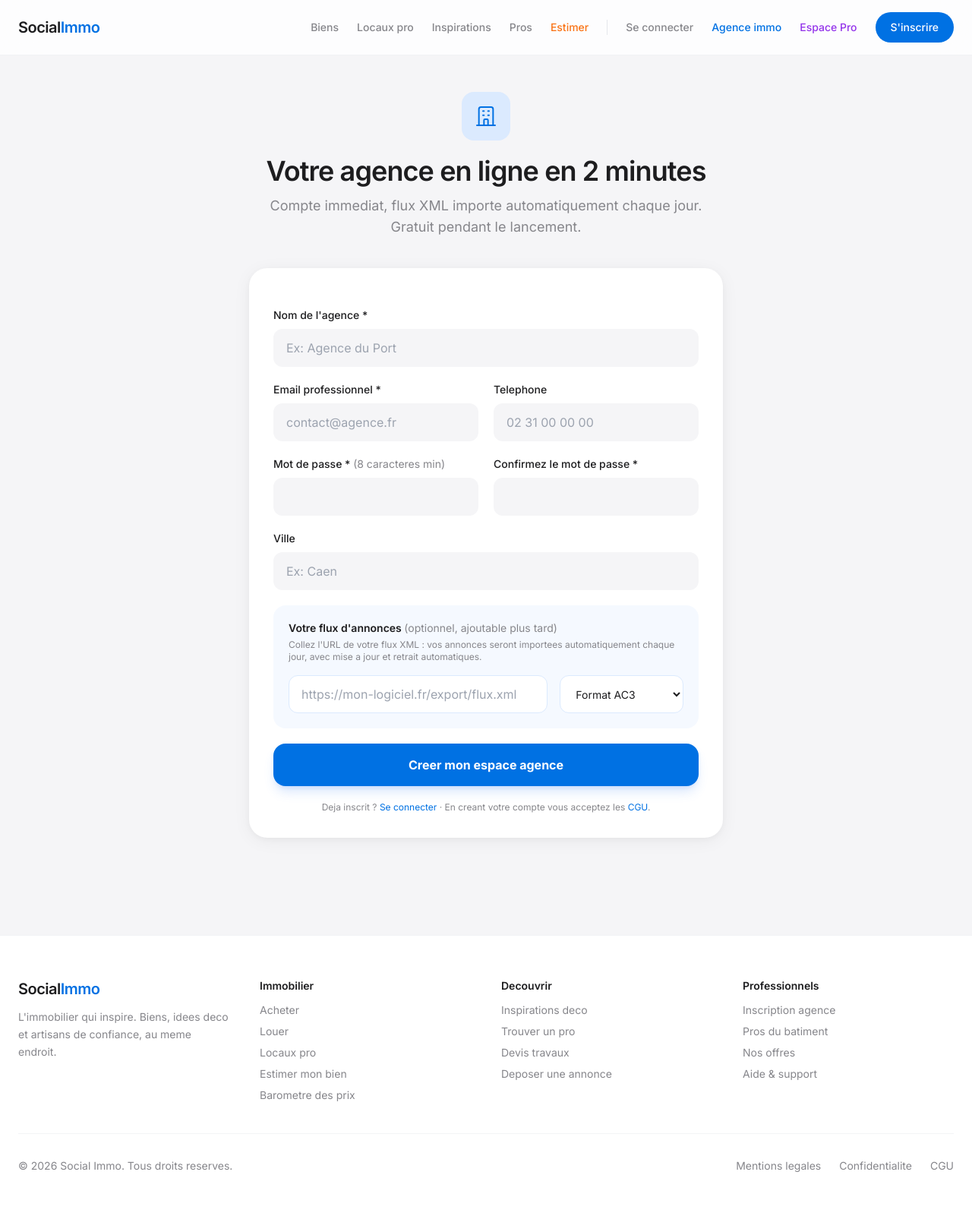
After one commit to CharlT24/social-immo, a Django app: page /agence/inscription/ in a window 1280 px wide. The commit adds this page. Shown: the whole page at 76% size. Run offline with Django 5.2, Linux system fonts and the light colour scheme.

Commit message:
Phase 20: inscription agence self-service + SAV automatique
- /agence/inscription/ : compte + agence + flux XML en un formulaire,
  reference generee automatiquement, connexion immediate, email de
  bienvenue avec les prochaines etapes — zero intervention admin
- /aide/ : FAQ auto-reponse (8 questions couvrant depot, estimation,
  alertes, mot de passe, devis, flux agence, artisans, facturation)
  + formulaire support -> TicketSupport + accuse de reception auto
  + notification admin (ADMIN_EMAIL)
- Footer : Inscription agence, Nos offres, Aide & support

Teste : inscription complete (ref auto, flux enregistre, login direct,
email envoye), doublon email refuse, ticket #1 avec accuse.

Co-Authored-By: Claude Fable 5 <noreply@anthropic.com>

```diff
--- a/listings/urls.py
+++ b/listings/urls.py
@@ -77,6 +77,9 @@ urlpatterns = [
     path('devis/', views.demande_devis, name='demande_devis'),
     # Barometre des prix
     path('barometre/', views.barometre, name='barometre'),
+    # Inscription agence self-service + aide
+    path('agence/inscription/', views.agence_inscription, name='agence_inscription'),
+    path('aide/', views.aide, name='aide'),
     # Paiements Stripe
     path('tarifs/', views.tarifs, name='tarifs'),
     path('abonnement/souscrire/<str:type_abonnement>/', views.souscrire, name='souscrire'),
--- a/listings/views.py
+++ b/listings/views.py
@@ -2221,6 +2221,143 @@ def supprimer_recherche(request, recherche_id):
     alerte.save(update_fields=['is_active'])
     messages.success(request, 'Alerte supprimee.')
     return redirect('/mon-compte/?tab=acquereur')
+
+
+def agence_inscription(request):
+    """Inscription agence 100% self-service : compte + agence + flux XML,
+    sans intervention admin."""
+    import re as _re
+
+    if request.method == 'POST':
+        nom = (request.POST.get('nom') or '').strip()
+        email = (request.POST.get('email') or '').strip().lower()
+        password1 = request.POST.get('password1') or ''
+        password2 = request.POST.get('password2') or ''
+        telephone = (request.POST.get('telephone') or '').strip()
+        ville = (request.POST.get('ville') or '').strip()
+        feed_url = (request.POST.get('feed_url') or '').strip()
+        feed_format = request.POST.get('feed_format') or 'ac3'
+
+        erreurs = []
+        if not nom:
+            erreurs.append("Le nom de l'agence est requis.")
+        if not email or '@' not in email:
+            erreurs.append('Email invalide.')
+        elif User.objects.filter(email=email).exists():
+            erreurs.append('Un compte existe deja avec cet email — connectez-vous.')
+        if len(password1) < 8:
+            erreurs.append('Le mot de passe doit faire au moins 8 caracteres.')
+        elif password1 != password2:
+            erreurs.append('Les deux mots de passe ne correspondent pas.')
+
+        if erreurs:
+            for e in erreurs:
+                messages.error(request, e)
+        else:
+            # Reference unique generee depuis le nom
+            base = _re.sub(r'[^A-Z0-9]', '', nom.upper())[:6] or 'AGENCE'
+            reference = base
+            i = 1
+            while Agence.objects.filter(reference=reference).exists():
+                i += 1
+                reference = f'{base}{i}'
+
+            username = email
+            if User.objects.filter(username=username).exists():
+                username = f'{email}-{reference.lower()}'
+            user = User.objects.create_user(username=username, email=email, password=password1)
+            agence = Agence.objects.create(
+                nom=nom, reference=reference, responsable=user,
+                contact_email=email, contact_telephone=telephone, ville=ville,
+                feed_url=feed_url, feed_format=feed_format if feed_url else 'ac3',
+                is_active=True,
+            )
+            AgenceOptions.objects.get_or_create(agence=agence)
+            login(request, user, backend='django.contrib.auth.backends.ModelBackend')
+
+            # Email de bienvenue automatique
+            try:
+                send_mail(
+                    subject='[Social Immo] Bienvenue ! Votre agence est en ligne',
+                    message=(
+                        f'Bonjour {nom},\n\n'
+                        f'Votre espace agence est pret : https://social-immo.com/mon-agence/\n\n'
+                        + (f'Votre flux XML ({feed_url}) sera importe automatiquement '
+                           f'dans les prochaines 24h, puis mis a jour chaque jour.\n\n'
+                           if feed_url else
+                           'Ajoutez votre flux XML (AC3 ou Poliris) depuis vos parametres '
+                           'pour diffuser vos annonces automatiquement.\n\n')
+                        + 'Completez votre fiche (logo, description) pour apparaitre '
+                        'dans l\'annuaire : https://social-immo.com/mon-agence/parametres/\n\n'
+                        'Une question ? Repondez a cet email ou passez par '
+                        'https://social-immo.com/aide/\n\n'
+                        'L\'equipe Social Immo'
+                    ),
+                    from_email=settings.DEFAULT_FROM_EMAIL,
+                    recipient_list=[email],
+                    fail_silently=True,
+                )
+            except Exception:
+                pass
+            messages.success(request, f'Bienvenue {nom} ! Votre espace agence est pret.')
+            return redirect('listings:agence_dashboard')
+
+    return render(request, 'listings/agence_inscription.html')
+
+
+def aide(request):
+    """Centre d'aide : FAQ auto-reponse + formulaire support (SAV)."""
+    from .models import TicketSupport
+
+    if request.method == 'POST':
+        nom = (request.POST.get('nom') or '').strip()
+        email = (request.POST.get('email') or '').strip()
+        sujet = request.POST.get('sujet') or 'autre'
+        message_txt = (request.POST.get('message') or '').strip()
+
+        if not (nom and email and message_txt):
+            messages.error(request, 'Merci de remplir tous les champs.')
+        else:
+            ticket = TicketSupport.objects.create(
+                nom=nom, email=email, sujet=sujet, message=message_txt,
+                user=request.user if request.user.is_authenticated else None,
+            )
+            # Accuse de reception automatique au demandeur
+            try:
+                send_mail(
+                    subject=f'[Social Immo] Nous avons bien recu votre demande (#{ticket.id})',
+                    message=(
+                        f'Bonjour {nom},\n\n'
+                        f'Votre demande a bien ete enregistree (ticket #{ticket.id}) :\n\n'
+                        f'"{message_txt[:300]}"\n\n'
+                        'Nous revenons vers vous au plus vite. En attendant, la reponse '
+                        'est peut-etre deja dans notre aide en ligne : '
+                        'https://social-immo.com/aide/\n\n'
+                        'L\'equipe Social Immo'
+                    ),
+                    from_email=settings.DEFAULT_FROM_EMAIL,
+                    recipient_list=[email],
+                    fail_silently=True,
+                )
+            except Exception:
+                pass
+            # Notification admin
+            admin_email = getattr(settings, 'ADMINS', [])
+            if admin_email:
+                try:
+                    send_mail(
+                        subject=f'[Support #{ticket.id}] {ticket.get_sujet_display()} - {nom}',
+                        message=f'De : {nom} <{email}>\nSujet : {ticket.get_sujet_display()}\n\n{message_txt}',
+                        from_email=settings.DEFAULT_FROM_EMAIL,
+                        recipient_list=[admin_email[0][1]],
+                        fail_silently=True,
+                    )
+                except Exception:
+                    pass
+            messages.success(request, f'Demande envoyee (ticket #{ticket.id}) — vous recevez un accuse de reception par email.')
+            return redirect('listings:aide')
+
+    return render(request, 'listings/aide.html')
 
 
 def tarifs(request):
--- a/templates/base.html
+++ b/templates/base.html
@@ -287,8 +287,10 @@
                 <div>
                     <p class="text-sm font-semibold text-apple-text mb-3">Professionnels</p>
                     <ul class="space-y-2 text-sm text-apple-gray">
-                        <li><a href="{% url 'listings:agence_immo' %}" class="hover:text-apple-text transition-colors">Agences immobilieres</a></li>
+                        <li><a href="{% url 'listings:agence_inscription' %}" class="hover:text-apple-text transition-colors">Inscription agence</a></li>
                         <li><a href="{% url 'listings:pro_inscription' %}" class="hover:text-apple-text transition-colors">Pros du batiment</a></li>
+                        <li><a href="{% url 'listings:tarifs' %}" class="hover:text-apple-text transition-colors">Nos offres</a></li>
+                        <li><a href="{% url 'listings:aide' %}" class="hover:text-apple-text transition-colors">Aide & support</a></li>
                     </ul>
                 </div>
             </div>
--- /dev/null
+++ b/templates/listings/agence_inscription.html
@@ -0,0 +1,81 @@
+{% extends 'base.html' %}
+
+{% block title %}Inscription agence : diffusez vos annonces automatiquement | Social Immo{% endblock %}
+{% block meta_description %}Agences immobilieres : creez votre espace en 2 minutes, branchez votre flux XML (AC3/Poliris) et diffusez toutes vos annonces automatiquement. Gratuit.{% endblock %}
+
+{% block content %}
+<div class="max-w-2xl mx-auto px-4 sm:px-6 py-12">
+
+    <div class="text-center mb-10">
+        <div class="w-16 h-16 bg-blue-100 rounded-2xl flex items-center justify-center mx-auto mb-5">
+            <svg class="w-8 h-8 text-apple-blue" fill="none" stroke="currentColor" viewBox="0 0 24 24">
+                <path stroke-linecap="round" stroke-linejoin="round" stroke-width="1.5" d="M19 21V5a2 2 0 00-2-2H7a2 2 0 00-2 2v16m14 0h2m-2 0h-5m-9 0H3m2 0h5M9 7h1m-1 4h1m4-4h1m-1 4h1m-5 10v-5a1 1 0 011-1h2a1 1 0 011 1v5m-4 0h4"/>
+            </svg>
+        </div>
+        <h1 class="text-3xl md:text-4xl font-semibold tracking-tight mb-3">Votre agence en ligne en 2 minutes</h1>
+        <p class="text-lg text-apple-gray">Compte immediat, flux XML importe automatiquement chaque jour. Gratuit pendant le lancement.</p>
+    </div>
+
+    <form method="post" class="bg-white rounded-3xl shadow-apple p-8 space-y-5">
+        {% csrf_token %}
+
+        <div>
+            <label class="block text-sm font-medium text-apple-text mb-2">Nom de l'agence *</label>
+            <input type="text" name="nom" required value="{{ request.POST.nom }}" placeholder="Ex: Agence du Port"
+                   class="w-full px-4 py-3 bg-apple-bg border border-transparent rounded-xl focus:outline-none focus:ring-2 focus:ring-apple-blue focus:bg-white transition-all">
+        </div>
+        <div class="grid grid-cols-1 md:grid-cols-2 gap-5">
+            <div>
+                <label class="block text-sm font-medium text-apple-text mb-2">Email professionnel *</label>
+                <input type="email" name="email" required value="{{ request.POST.email }}" placeholder="contact@agence.fr"
+                       class="w-full px-4 py-3 bg-apple-bg border border-transparent rounded-xl focus:outline-none focus:ring-2 focus:ring-apple-blue focus:bg-white transition-all">
+            </div>
+            <div>
+                <label class="block text-sm font-medium text-apple-text mb-2">Telephone</label>
+                <input type="tel" name="telephone" value="{{ request.POST.telephone }}" placeholder="02 31 00 00 00"
+                       class="w-full px-4 py-3 bg-apple-bg border border-transparent rounded-xl focus:outline-none focus:ring-2 focus:ring-apple-blue focus:bg-white transition-all">
+            </div>
+            <div>
+                <label class="block text-sm font-medium text-apple-text mb-2">Mot de passe * <span class="text-apple-gray font-normal">(8 caracteres min)</span></label>
+                <input type="password" name="password1" required
+                       class="w-full px-4 py-3 bg-apple-bg border border-transparent rounded-xl focus:outline-none focus:ring-2 focus:ring-apple-blue focus:bg-white transition-all">
+            </div>
+            <div>
+                <label class="block text-sm font-medium text-apple-text mb-2">Confirmez le mot de passe *</label>
+                <input type="password" name="password2" required
+                       class="w-full px-4 py-3 bg-apple-bg border border-transparent rounded-xl focus:outline-none focus:ring-2 focus:ring-apple-blue focus:bg-white transition-all">
+            </div>
+        </div>
+        <div>
+            <label class="block text-sm font-medium text-apple-text mb-2">Ville</label>
+            <input type="text" name="ville" value="{{ request.POST.ville }}" placeholder="Ex: Caen"
+                   class="w-full px-4 py-3 bg-apple-bg border border-transparent rounded-xl focus:outline-none focus:ring-2 focus:ring-apple-blue focus:bg-white transition-all">
+        </div>
+
+        <!-- Flux XML -->
+        <div class="bg-blue-50/60 rounded-2xl p-5">
+            <p class="text-sm font-semibold text-apple-text mb-1">Votre flux d'annonces <span class="text-apple-gray font-normal">(optionnel, ajoutable plus tard)</span></p>
+            <p class="text-xs text-apple-gray mb-4">Collez l'URL de votre flux XML : vos annonces seront importees automatiquement chaque jour, avec mise a jour et retrait automatiques.</p>
+            <div class="grid grid-cols-1 md:grid-cols-3 gap-4">
+                <div class="md:col-span-2">
+                    <input type="url" name="feed_url" value="{{ request.POST.feed_url }}" placeholder="https://mon-logiciel.fr/export/flux.xml"
+                           class="w-full px-4 py-3 bg-white border border-blue-100 rounded-xl focus:outline-none focus:ring-2 focus:ring-apple-blue transition-all">
+                </div>
+                <select name="feed_format" class="px-4 py-3 bg-white border border-blue-100 rounded-xl text-sm focus:outline-none focus:ring-2 focus:ring-apple-blue">
+                    <option value="ac3">Format AC3</option>
+                    <option value="poliris">Format Poliris</option>
+                </select>
+            </div>
+        </div>
+
+        <button type="submit"
+                class="w-full bg-apple-blue text-white font-bold py-4 rounded-2xl hover:bg-blue-600 transition-colors shadow-lg shadow-blue-500/20">
+            Creer mon espace agence
+        </button>
+        <p class="text-xs text-apple-gray text-center">
+            Deja inscrit ? <a href="{% url 'account_login' %}" class="text-apple-blue hover:underline">Se connecter</a>
+            · En creant votre compte vous acceptez les <a href="{% url 'listings:cgu' %}" class="text-apple-blue hover:underline">CGU</a>.
+        </p>
+    </form>
+</div>
+{% endblock %}
```
Also changed, not shown: templates/listings/aide.html (added, +77 -0 lines).
